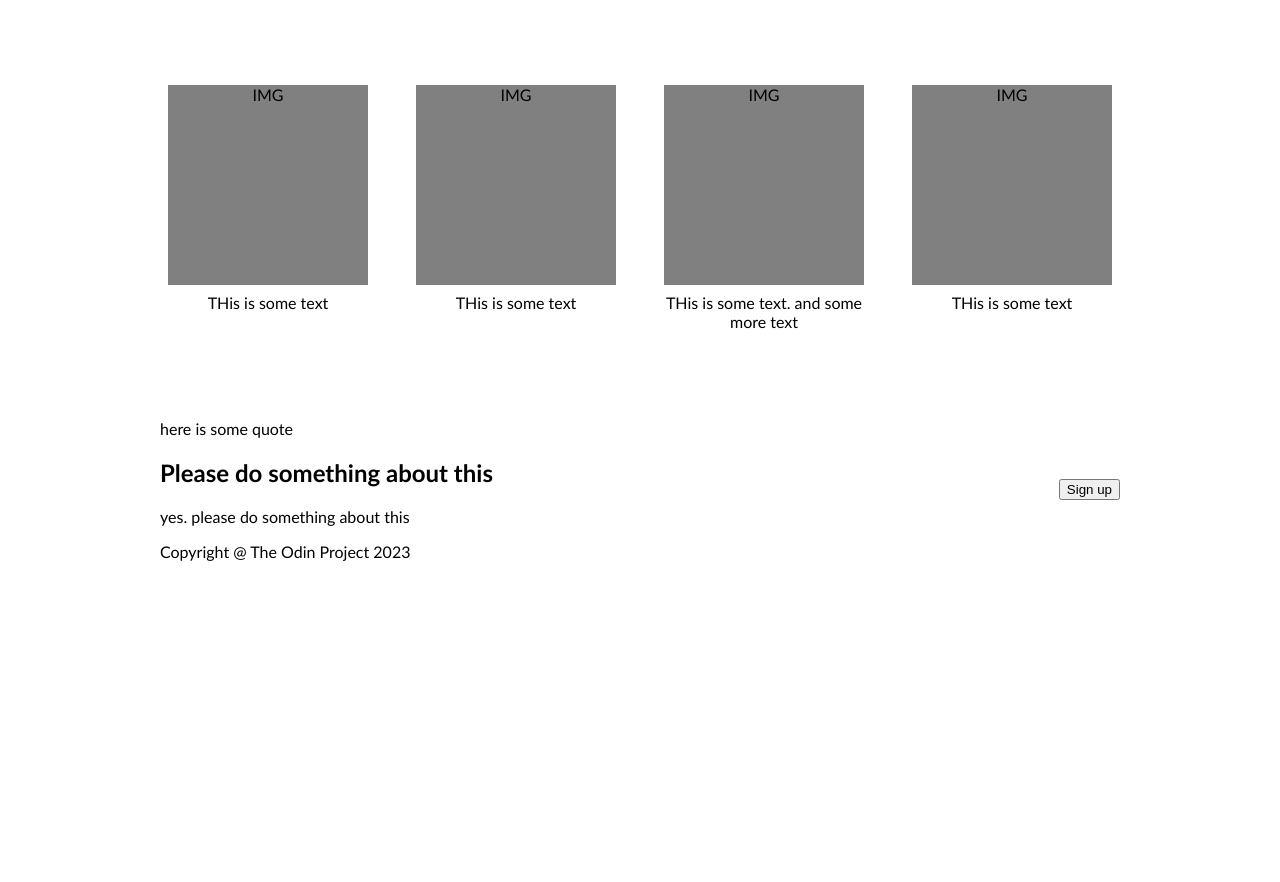
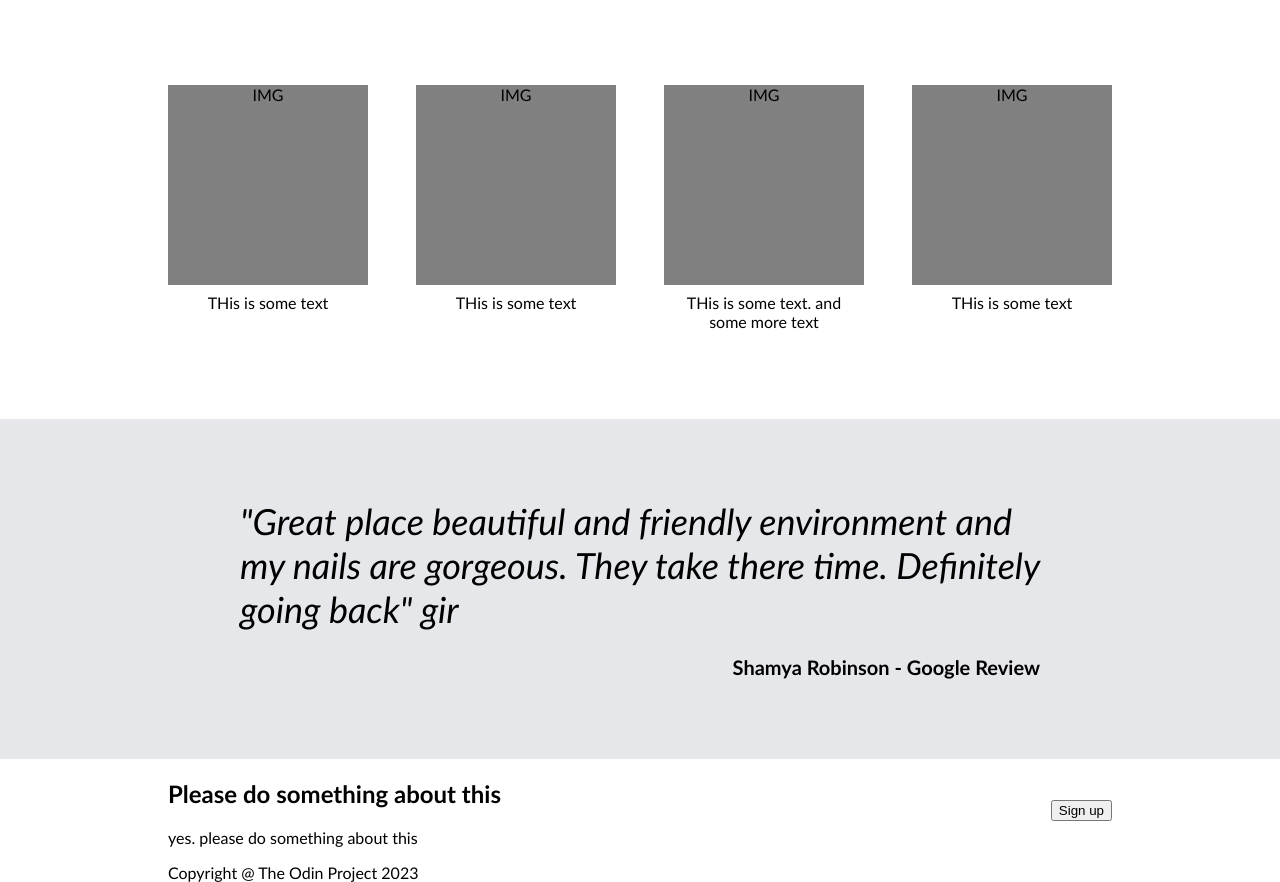
Before and after one commit to duole93/odin-landing-page, a plain HTML site: page index.html in a window 1280 px wide. Shown: the part 728-1610 px from the top of the page. Before the commit the page ends 1289 px from the top, so only its background shows below. Drawn offline with Linux system fonts and the light colour scheme.

Commit message:
layout quote section
add padding, align content to center and style the text

```diff
--- a/css/style.css
+++ b/css/style.css
@@ -1,7 +1,10 @@
 body{
     font-family: 'Trebuchet MS', 'Lucida Sans Unicode', 'Lucida Grande', 'Lucida Sans', Arial, sans-serif;
     margin:0;
+}
 
+*{
+    box-sizing: border-box;
 }
 
 .container{
@@ -99,10 +102,30 @@ a {
 }
 
 .quote{
-    /* background: #e5e7eb; */
+    background: #E5E7EB;
+}
+
+.quote .container{
+    padding: 80px;
+    gap: 24px;
+    justify-content: center;
+    align-items: center;
+    flex-direction: column;
+}
+
+.quote-text{
+    font-size: 36px;
+    font-weight: 100;
+    font-style: italic;
+}
+.quote-author{
+    font-weight: bold;
+    font-size: 20px;
+    align-self: flex-end;
 }
 
 .call-action{
+
     /* display:flex;
     justify-content: space-between;
     align-items: center;
--- a/index.html
+++ b/index.html
@@ -34,6 +34,7 @@
             </div>
         </div>
     </div>
+
     <div class="info container">
         <div class="info-title">This is some additional information</div>
         <div class="info-card-container">
@@ -55,9 +56,14 @@
             </div>
         </div>
     </div>
+
     <div class="quote">
-        <div class="container">here is some quote</div>
-
+        <div class="container">
+            <div class="quote-text">"Great place beautiful and friendly environment and my nails are gorgeous. They take
+                there time. Definitely going back"
+            gir</div>
+            <div class="quote-author">Shamya Robinson - Google Review</div>
+        </div>
     </div>
     <div class="call-action">
         <div class="container">
```
Also changed, not shown: reference/text-content.txt (added).
